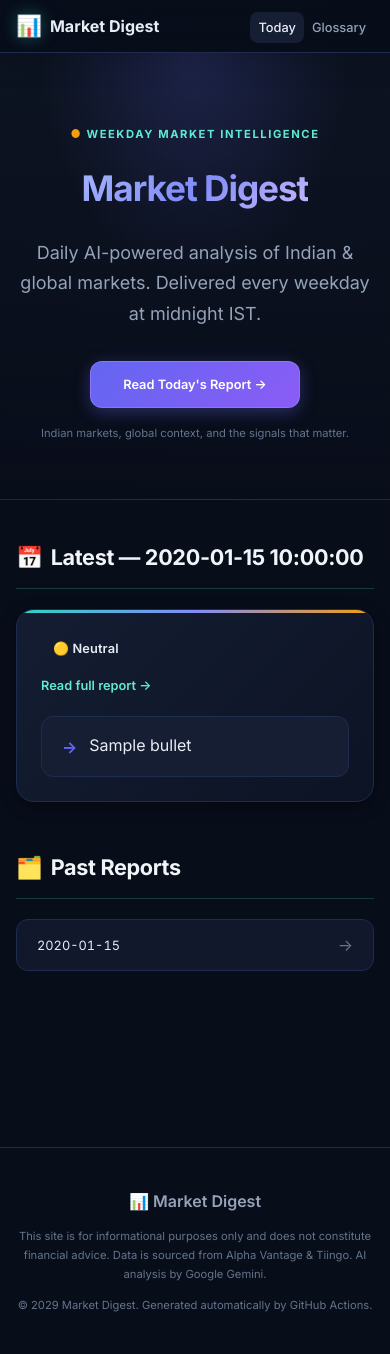
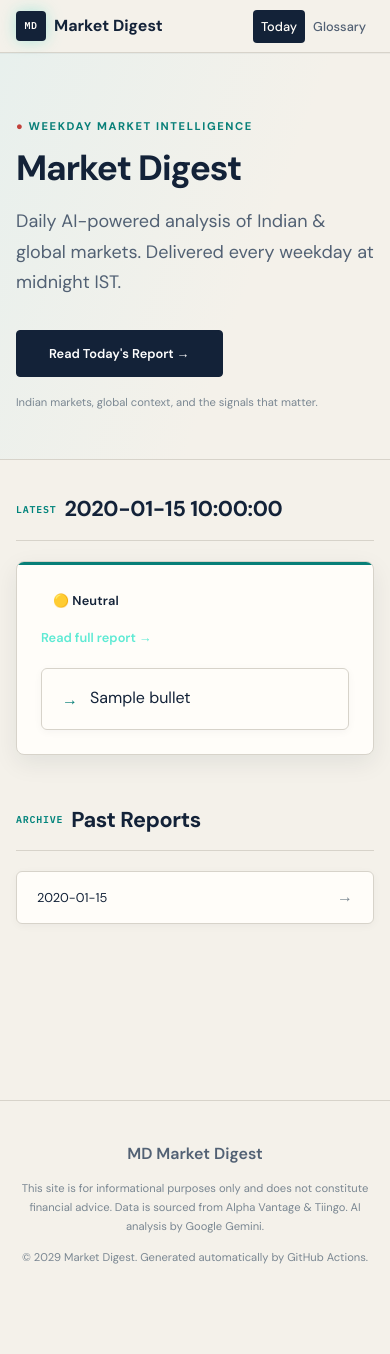
Before and after one commit to prathameshpowar1910/market-update, a Python web app: template site/templates/index.html in a window 390 px wide. After the commit the page ends 1264 px from the top, so only its background shows below. Run offline with Jinja, Linux system fonts and the light colour scheme; the template is opened without the code that fills it: most values are stand-ins (such as "Sample title", 1, 10 or a date in 2020).

Commit message:
style: refresh site and email visual system
Introduce a restrained editorial finance design with improved typography, market-oriented labels, lighter surfaces, responsive behavior, and a matching email treatment.

```diff
--- a/site/static/css/styles.css
+++ b/site/static/css/styles.css
@@ -921,6 +921,119 @@ body {
     transition-duration: 0.01ms !important;
   }
 }
+
+/* ── Editorial market brief theme ──────────────────────────────────────── */
+:root {
+  --clr-bg: #f4f1ea;
+  --clr-bg-2: #ebe7df;
+  --clr-bg-3: #dfe5e3;
+  --clr-surface: #fffdf9;
+  --clr-surface-2: #f1eee7;
+  --clr-border: #d7d3ca;
+  --clr-border-2: #b8c3c0;
+  --clr-text: #132238;
+  --clr-text-2: #526174;
+  --clr-text-3: #7a8792;
+  --clr-accent: #087f78;
+  --clr-accent-2: #0f766e;
+  --clr-accent-glow: rgba(8, 127, 120, 0.18);
+  --clr-up: #13795b;
+  --clr-up-bg: #e4f3eb;
+  --clr-up-border: #9bcdb8;
+  --clr-down: #c2413b;
+  --clr-down-bg: #fbe9e6;
+  --clr-down-border: #e7aaa4;
+  --clr-flat: #526174;
+  --clr-flat-bg: #e8eceb;
+  --clr-gold: #a16207;
+  --clr-gold-bg: #fff4d6;
+  --font-sans: 'DM Sans', system-ui, sans-serif;
+  --font-mono: 'IBM Plex Mono', monospace;
+  --radius-sm: 3px;
+  --radius-md: 4px;
+  --radius-lg: 6px;
+  --radius-xl: 8px;
+}
+
+body {
+  background: var(--clr-bg);
+  color: var(--clr-text);
+}
+
+.site-header {
+  background: rgba(244, 241, 234, 0.94);
+  border-bottom-color: var(--clr-border);
+  box-shadow: 0 1px 0 rgba(19, 34, 56, 0.04);
+}
+
+.nav-logo { color: var(--clr-text); }
+.logo-icon {
+  display: grid;
+  width: 30px;
+  height: 30px;
+  place-items: center;
+  border-radius: 4px;
+  background: var(--clr-text);
+  color: #fffdf9;
+  font-family: var(--font-mono);
+  font-size: 0.62rem;
+  letter-spacing: 0.05em;
+}
+.nav-link:hover, .nav-link.active { background: var(--clr-text); color: #fffdf9; }
+
+.home-hero {
+  padding-block: clamp(4rem, 9vw, 7rem) clamp(3rem, 7vw, 5rem);
+  text-align: left;
+  border-bottom: 1px solid var(--clr-border);
+  background: linear-gradient(110deg, #e8f0ed 0%, #f4f1ea 62%);
+}
+.home-hero-inner { max-width: 1100px; }
+.home-hero-kicker { color: var(--clr-accent); }
+.home-hero-kicker span { color: var(--clr-down); }
+.home-hero-title { max-width: 720px; font-size: clamp(2.8rem, 7vw, 5.2rem); line-height: 0.98; }
+.hero-gradient-text { background: none; color: var(--clr-text); -webkit-text-fill-color: currentColor; }
+.home-hero-sub { margin-left: 0; color: var(--clr-text-2); }
+.home-hero-note { color: var(--clr-text-3); }
+.btn-primary {
+  background: var(--clr-text);
+  border-color: var(--clr-text);
+  border-radius: 4px;
+  box-shadow: none;
+}
+.btn-primary:hover { background: var(--clr-accent); border-color: var(--clr-accent); box-shadow: none; }
+
+.hero-banner {
+  border-bottom: 1px solid var(--clr-border);
+  background: #e8f0ed;
+}
+.hero-banner::before { opacity: 0.16; }
+.hero-inner { text-align: left; }
+.hero-meta { justify-content: flex-start; }
+.hero-title { font-size: clamp(2.2rem, 5vw, 4rem); color: var(--clr-text); }
+.hero-subtitle { color: var(--clr-text-2); }
+
+.page-body { padding-top: clamp(2rem, 5vw, 4rem); }
+.section { animation: none; }
+.section-title { color: var(--clr-text); border-bottom-color: var(--clr-border); }
+.section-icon {
+  color: var(--clr-accent);
+  font-family: var(--font-mono);
+  font-size: 0.62rem;
+  font-weight: 600;
+  letter-spacing: 0.08em;
+}
+.glance-card, .index-card, .sector-card, .event-card, .tldr-item, .news-link, .archive-link, .narrative-block {
+  background: var(--clr-surface);
+  border-color: var(--clr-border);
+  box-shadow: 0 2px 8px rgba(19, 34, 56, 0.04);
+}
+.glance-card { box-shadow: 0 8px 24px rgba(19, 34, 56, 0.08); }
+.glance-card::before { background: var(--clr-accent); }
+.tldr-item:hover, .news-link:hover { background: var(--clr-surface-2); border-color: var(--clr-accent); }
+.index-card:hover, .event-card:hover, .glossary-entry:hover { transform: translateY(-2px); box-shadow: 0 8px 20px rgba(19, 34, 56, 0.08); }
+.archive-link:hover { border-color: var(--clr-accent); transform: translateX(2px); }
+.narrative-block { border-left-color: var(--clr-accent); }
+.site-footer { border-top-color: var(--clr-border); }
 .footer-copy      { font-size: var(--text-xs); color: var(--clr-text-3); }
 
 /* ── Responsive ──────────────────────────────────────────────────────────── */
--- a/site/templates/base.html
+++ b/site/templates/base.html
@@ -19,7 +19,7 @@
   <!-- Fonts -->
   <link rel="preconnect" href="https://fonts.googleapis.com" />
   <link rel="preconnect" href="https://fonts.gstatic.com" crossorigin />
-  <link href="https://fonts.googleapis.com/css2?family=Inter:wght@300;400;500;600;700&family=JetBrains+Mono:wght@400;500&display=swap" rel="stylesheet" />
+  <link href="https://fonts.googleapis.com/css2?family=DM+Sans:wght@400;500;600;700&family=IBM+Plex+Mono:wght@400;500;600&display=swap" rel="stylesheet" />
 
   <!-- CSS -->
   <link rel="stylesheet" href="static/css/styles.css" />
@@ -32,7 +32,7 @@
   <header class="site-header" role="banner">
     <nav class="nav container" aria-label="Main navigation">
       <a href="./" class="nav-logo" aria-label="Market Digest home">
-        <span class="logo-icon" aria-hidden="true">📊</span>
+        <span class="logo-icon" aria-hidden="true">MD</span>
         <span class="logo-text">Market Digest</span>
       </a>
 
@@ -52,7 +52,7 @@
   <footer class="site-footer" role="contentinfo">
     <div class="container footer-inner">
       <p class="footer-brand">
-        <span aria-hidden="true">📊</span> Market Digest
+        <span aria-hidden="true">MD</span> Market Digest
       </p>
       <p class="footer-disclaimer">
         This site is for informational purposes only and does not constitute financial advice.
--- a/site/templates/index.html
+++ b/site/templates/index.html
@@ -30,7 +30,7 @@
   <!-- ── Latest at a glance ────────────────────────────────────────────── -->
   <section class="section" aria-labelledby="latest-heading">
     <h2 id="latest-heading" class="section-title">
-      <span class="section-icon" aria-hidden="true">📅</span> Latest — {{ date_display }}
+      <span class="section-icon" aria-hidden="true">LATEST</span> {{ date_display }}
     </h2>
 
     <div class="glance-card sentiment-{{ report.overall_sentiment }}">
@@ -57,7 +57,7 @@
   {% if archive_dates %}
   <section class="section" aria-labelledby="archive-heading">
     <h2 id="archive-heading" class="section-title">
-      <span class="section-icon" aria-hidden="true">🗂️</span> Past Reports
+      <span class="section-icon" aria-hidden="true">ARCHIVE</span> Past Reports
     </h2>
     <ul class="archive-list" role="list">
       {% for d in archive_dates %}
```
Also changed, not shown: site/templates/daily.html (+7 -7 lines), site/templates/email.html (+23 -9 lines).
